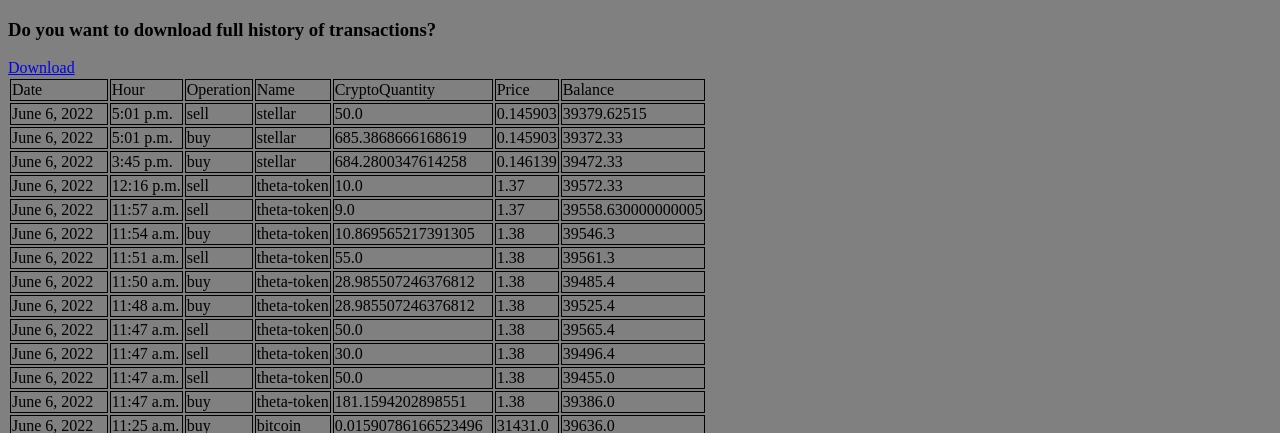
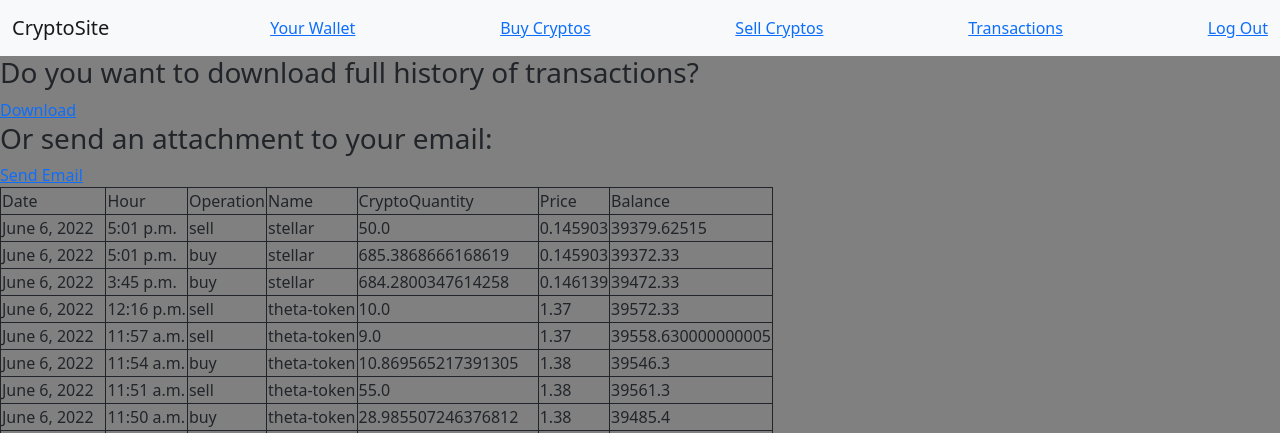
Before and after one commit to matthias152/CryptoSite, a Django app: page /transactions/ in a window 1280 px wide. Shown: the top 433 px of the page. Run offline with Django 3.2, Linux system fonts and the light colour scheme; a user stored in the database is signed in; data comes from the database, SQL or seed files in the repository; both versions use the stored data as it was after the commit; some libraries are stand-ins or nearby versions.

Commit message:
email pdf sender, viewstemplate table, bootstrap start

```diff
--- a/crypto/static/crypto/styles/index.css
+++ b/crypto/static/crypto/styles/base.css
@@ -6,23 +6,13 @@
     border: 1px solid;
 }
 
-#first_table{
-    display:inline-table;
-}
-
-#second_table {
-    display:inline-table;
-}
-
-#third_table {
-    display:inline-table;
-}
-
 .container {
+    position: absolute;
     width: 220px;
-    height: 230px;
+    height: 300px;
     background: #C0C0C0;
     border-color: #A9A9A9;
     border: 2px solid;
+    left: 500px;
 
 }
--- /dev/null
+++ b/crypto/templates/base.html
@@ -0,0 +1,25 @@
+{% load static %}
+<!DOCTYPE html>
+<html lang="en" dir="ltr">
+    <head>
+        <meta charset="utf-8">
+        <!-- CSS only -->
+        <link href="https://cdn.jsdelivr.net/npm/bootstrap@5.2.0-beta1/dist/css/bootstrap.min.css" rel="stylesheet" integrity="sha384-0evHe/X+R7YkIZDRvuzKMRqM+OrBnVFBL6DOitfPri4tjfHxaWutUpFmBp4vmVor" crossorigin="anonymous">
+        <link rel="stylesheet" href="{% static 'crypto/styles/base.css' %}">
+        <link rel="shortcut icon" href="{%  static 'crypto/icon/favicon.ico' %}">
+        <title>{% block title%}CryptoSite{% endblock title%}</title>
+    </head>
+    <body>
+        <nav class="navbar navbar-light bg-light">
+          <div class="container-fluid">
+            <a class="navbar-brand" href="{% url 'wallet' %}">CryptoSite</a>
+            <a href="{% url 'wallet' %}">Your Wallet</a>
+            <a href="{% url 'buycryptos' %}">Buy Cryptos</a>
+            <a href="{% url 'sellcryptos' %}">Sell Cryptos</a>
+            <a href="{% url 'transactions' %}">Transactions</a>
+            <a href="{% url 'logout' %}">Log Out</a>
+          </div>
+        </nav>
+        {% block content %}{% endblock content %}
+    </body>
+</html>
--- a/crypto/templates/buy-crypto.html
+++ b/crypto/templates/buy-crypto.html
@@ -1,3 +1,4 @@
+{% extends 'base.html' %}
 <!DOCTYPE html>
 <html lang="en" dir="ltr">
     <head>
@@ -5,6 +6,7 @@
         <title>Buy cryptos</title>
     </head>
     <body>
+    {% block content %}
         <h1>Buy cryptos:</h1>
         <form class="" action="" method="post">
             {% csrf_token %}
@@ -12,5 +14,6 @@
             How much dollars u want to invest? <input type="number" step="any" min=0 name="quantityDollarsBuy">
             <input type="submit" name="" value="Buy!">
         </form>
+    {% endblock content %}
     </body>
 </html>
--- a/crypto/templates/sell-crypto.html
+++ b/crypto/templates/sell-crypto.html
@@ -1,3 +1,4 @@
+{% extends 'base.html' %}
 <!DOCTYPE html>
 <html lang="en" dir="ltr">
     <head>
@@ -5,6 +6,7 @@
         <title>Buy cryptos</title>
     </head>
     <body>
+    {% block content %}
         <h1>Sell coins:</h1>
         <form class="" action="" method="post">
             {% csrf_token %}
@@ -12,5 +14,6 @@
             How much of this crypto u want to sell? <input type="number" step="any" min=0 name="cryptoQuantitySell">
             <input type="submit" name="" value="Sell!">
         </form>
+    {% endblock content %}
     </body>
 </html>
--- a/crypto/templates/success-buy.html
+++ b/crypto/templates/success-buy.html
@@ -1,3 +1,4 @@
+{% extends 'base.html' %}
 <!DOCTYPE html>
 <html lang="en" dir="ltr">
     <head>
@@ -5,6 +6,8 @@
         <title></title>
     </head>
     <body>
+    {% block content %}
         <h1>You successfully bought {{ cryptoQuantity }} {{ buying_coin }} for {{ money }}$</h1>
+    {% endblock content %}
     </body>
 </html>
--- a/crypto/templates/success-sell.html
+++ b/crypto/templates/success-sell.html
@@ -1,3 +1,4 @@
+{% extends 'base.html' %}
 <!DOCTYPE html>
 <html lang="en" dir="ltr">
     <head>
@@ -5,6 +6,8 @@
         <title></title>
     </head>
     <body>
-        <h1>You successfully sold {{ selling_quantity }} of {{ selling_coin }} for {{ money }}</h1>
+    {% block content %}
+        <h1>You successfully sold {{ selling_quantity }} of {{ selling_coin }} for {{ money }}$</h1>
+    {% endblock content %}
     </body>
 </html>
--- a/crypto/templates/transactions.html
+++ b/crypto/templates/transactions.html
@@ -1,3 +1,4 @@
+{% extends 'base.html' %}
 {% load static %}
 <!DOCTYPE html>
 <html lang="en" dir="ltr">
@@ -7,8 +8,11 @@
         <link rel="stylesheet" href="{% static 'crypto/styles/transactions.css' %}">
     </head>
     <body>
+    {% block content %}
     <h3>Do you want to download full history of transactions?</h3>
     <a href="{% url 'pdftransactions' %}">Download</a>
+    <h3>Or send an attachment to your email: </h3>
+    <a href="{% url 'emailatt' %}">Send Email</a>
         <table id="transaction-table">
             <td>Date</td>
             <td>Hour</td>
@@ -29,5 +33,6 @@
             </tr>
             {% endfor %}
         </table>
+    {% endblock content %}
     </body>
 </html>
--- a/crypto/urls.py
+++ b/crypto/urls.py
@@ -1,14 +1,16 @@
 from django.urls import path
-from .views import *
+from .views import CustomLoginView, buy_cryptos, sell_cryptos, wallet
+from .views import register_request, transactions_history, pdf_transactions, pdf_transactions_email
 from django.contrib.auth.views import LogoutView
 
 urlpatterns = [
-    path('', wallet),
+    path('', wallet, name='wallet'),
     path('login/', CustomLoginView.as_view(), name='login'),
     path('logout/', LogoutView.as_view(next_page='login'), name='logout'),
     path('buy-crypto/', buy_cryptos, name='buycryptos'),
     path('sell-crypto/', sell_cryptos, name='sellcryptos'),
     path('register/', register_request, name='register'),
-    path('transactions/', transactions, name='transactions'),
+    path('transactions/', transactions_history, name='transactions'),
     path('transactions/pdf/', pdf_transactions, name='pdftransactions'),
+    path('transactions/emailpdf', pdf_transactions_email, name='emailatt')
 ]
--- a/crypto/views.py
+++ b/crypto/views.py
@@ -1,33 +1,27 @@
 from django.shortcuts import render
 from pycoingecko import CoinGeckoAPI
-from .models import CryptoWallet, Balance, Transaction, BuyPrice
-from .forms import NewUserForm
 from django.contrib.auth import login
 from django.contrib import messages
 from django.contrib.auth.decorators import login_required
 from django.contrib.auth.views import LoginView
-from datetime import date, time, datetime
-from django.http import FileResponse
+from django.http import FileResponse, HttpResponse
+from django.core.mail import EmailMessage
+from django.conf import settings
+from datetime import date, datetime
 import io
-import reportlab
 from reportlab.pdfgen import canvas
 from reportlab.lib.units import inch
 from reportlab.lib.pagesizes import letter
-
+from .models import CryptoWallet, Balance, Transaction, BuyPrice
+from .forms import NewUserForm
 
 coingecko = CoinGeckoAPI()
-
 today = date.today()
-cryptos = CryptoWallet.objects.all()
-balances = Balance.objects.all()
-transcactions = Transaction.objects.all()
-buy_prices = BuyPrice.objects.all()
-user_cryptos_list = []
 
 
 def get_coin_price(coin):
-    c = coingecko.get_price(ids=str(coin).lower(), vs_currencies='usd')[str(coin).lower()]['usd']
-    return float(c)
+    coin_price = coingecko.get_price(ids=str(coin).lower(), vs_currencies='usd')[str(coin).lower()]['usd']
+    return float(coin_price)
 
 
 def CreateBuyTransaction(user, day, time, bcoin, type, qb, bce, ufb):
@@ -74,7 +68,7 @@
             user = form.save()
             login(request, user)
             messages.success(request, "Registration successful.")
-            return render(request, 'index.html')
+            return render(request, 'wallet.html')
         messages.error(request, "Unsuccessful registration. Invalid information.")
     form = NewUserForm()
     return render(
@@ -92,16 +86,16 @@
 
 @login_required(login_url='/login')
 def wallet(request):
-    TRENDING_COINS = []
+
+    trending_coins = []
     current_crypto_values = []
-    profit_loss = []
     profit_loss_all = {}
 
     trends = coingecko.get_search_trending()['coins']
-    user_balance = balances.get(user=request.user)
+    user_balance = Balance.objects.get(user=request.user)
     user_final_balance = float(user_balance.balance)
-    user_cryptos = cryptos.filter(user=request.user)
-    user_prices = buy_prices.filter(user=request.user)
+    user_cryptos = CryptoWallet.objects.filter(user=request.user)
+    user_prices = BuyPrice.objects.filter(user=request.user)
 
     for i in user_prices:
         profit_loss = (i.cryptoQuantity * get_coin_price(i.cryptoName)) - (i.cryptoQuantity * i.price)
@@ -113,16 +107,26 @@
 
     for i in range(7):
         coin = trends[i]['item']['name']
-        TRENDING_COINS.append(coin)
+        trending_coins.append(coin)
 
-    return render(request, "index.html", {
-        'trending': TRENDING_COINS,
-        'ALL_CRYPTOS': cryptos,
-        'current_crypto_values': current_crypto_values,
-        'user_cryptos': user_cryptos,
+    # CREATING FINAL TABLE
+    names = []
+    quantities = []
+    values = profit_loss_all.values()
+    values_list = list(values)
+
+    for i in user_cryptos:
+        names.append(i.cryptoName)
+        quantities.append(i.cryptoQuantity)
+
+    final_table = zip(names, quantities, current_crypto_values, values_list)
+    ###
+
+    return render(request, "wallet.html", {
+        'trending': trending_coins,
         'user_final_balance': user_final_balance,
         'user': request.user,
-        'profit_loss': profit_loss_all.items(),
+        'final_table': final_table,
     })
 
 
@@ -130,13 +134,16 @@
 def buy_cryptos(request):
     if request.method == 'POST':
         if request.POST.get('cryptoNameBuy') and request.POST.get('quantityDollarsBuy'):
-            user_balance = balances.get(user=request.user)
+            buying_coin = request.POST.get('cryptoNameBuy', None)
+            quantity_bought = request.POST.get('quantityDollarsBuy')
+
+            user_balance = Balance.objects.get(user=request.user)
+            user_cryptos = CryptoWallet.objects.filter(user=request.user)
             user_final_balance = float(user_balance.balance)
-            user_cryptos = cryptos.filter(user=request.user)
-            buying_coin = request.POST.get('cryptoNameBuy', None)
+
             buying_coin_exchange = get_coin_price(buying_coin)
-            quantity_bought = request.POST.get('quantityDollarsBuy')
             cryptoQuantityBought = float(quantity_bought) / float(buying_coin_exchange)
+            user_cryptos_list = []
 
         for i in user_cryptos:
             z = str(i.cryptoName)
@@ -183,15 +190,18 @@
 def sell_cryptos(request):
     if request.method == 'POST':
         if request.POST.get('cryptoNameSell') and request.POST.get('cryptoQuantitySell'):
-            user_balance = balances.get(user=request.user)
-            user_final_balance = float(user_balance.balance)
-            user_cryptos = cryptos.filter(user=request.user)
             selling_coin = request.POST.get('cryptoNameSell')
             selling_quantity = request.POST.get('cryptoQuantitySell')
+
+            user_balance = Balance.objects.get(user=request.user)
+            user_cryptos = CryptoWallet.objects.filter(user=request.user)
+            user_prices = BuyPrice.objects.filter(user=request.user, cryptoName=selling_coin)
+            user_final_balance = float(user_balance.balance)
+
             selling_coin_exchange = get_coin_price(selling_coin)
             money = float(selling_quantity) * float(selling_coin_exchange)
             y = user_cryptos.get(cryptoName=selling_coin)
-            user_prices = buy_prices.filter(user=request.user, cryptoName=selling_coin)
+            user_cryptos_list = []
 
             for i in user_cryptos:
                 z = str(i.cryptoName)
@@ -232,8 +242,8 @@
 
 
 @login_required(login_url='/login')
-def transactions(request):
-    user_transactions = transcactions.filter(user=request.user)
+def transactions_history(request):
+    user_transactions = Transaction.objects.filter(user=request.user)
     return render(request, 'transactions.html', {
         'transactions': user_transactions,
     })
@@ -248,7 +258,7 @@
 
     lines = ["name   date          hour                   type    coin     qCoin   price    balance"]
 
-    pdftra = transcactions.filter(user=request.user)
+    pdftra = Transaction.objects.filter(user=request.user)
 
     for i in pdftra:
         lines.append(str(i.user) + " " + str(i.day_created) + " "
@@ -266,3 +276,43 @@
     buf.seek(0)
 
     return FileResponse(buf, as_attachment=True, filename='transactions.pdf')
+
+
+def pdf_transactions_email(request):
+    buf = io.BytesIO()
+    c = canvas.Canvas(buf, pagesize=letter, bottomup=0)
+    textob = c.beginText()
+    textob.setTextOrigin(inch, inch)
+    textob.setFont("Helvetica", 7)
+
+    lines = ["name   date          hour                   type    coin     qCoin   price    balance"]
+
+    pdftra = Transaction.objects.filter(user=request.user)
+
+    for i in pdftra:
+        lines.append(str(i.user) + " " + str(i.day_created) + " "
+            + str(i.time_created) + " " + i.type + " " + i.coin
+            + " " + str(round(i.quantityCrypto, 3)) + " " + str(round(i.price, 3)) + " "
+            + str(round(i.balance_after, 3)))
+        lines.append(" ")
+
+    for i in lines:
+        textob.textLine(i)
+
+    c.drawText(textob)
+    c.showPage()
+    c.save()
+    buf.seek(0)
+    z = buf.getvalue()
+    buf.close()
+
+
+    subject = "Testing ReportLab PDF Mail"
+    message = "PDF Attached Below"
+    emails = ["mat.kleska@gmail.com"]
+    mail = EmailMessage(subject, message, settings.EMAIL_HOST_USER, emails)
+    mail.attach('generated.pdf', z, 'application/pdf')
+
+
+    mail.send(fail_silently = False)
+    return HttpResponse("Mail Sent")
--- a/cryptoapi/settings.py
+++ b/cryptoapi/settings.py
@@ -138,3 +138,9 @@
     '--with-coverage',
     '--cover-package=api, crypto',
 ]
+
+# EMAIL
+EMAIL_BACKEND = 'django.core.mail.backends.smtp.EmailBackend'
+EMAIL_USE_TLS = True
+EMAIL_HOST = "smtp-mail.outlook.com"
+EMAIL_PORT = 587
```
Also changed, not shown: crypto/templates/index.html (deleted, +0 -56 lines), crypto/templates/wallet.html (added, +38 -0 lines), crypto/static/crypto/icon/favicon.ico (added), db.sqlite3.
